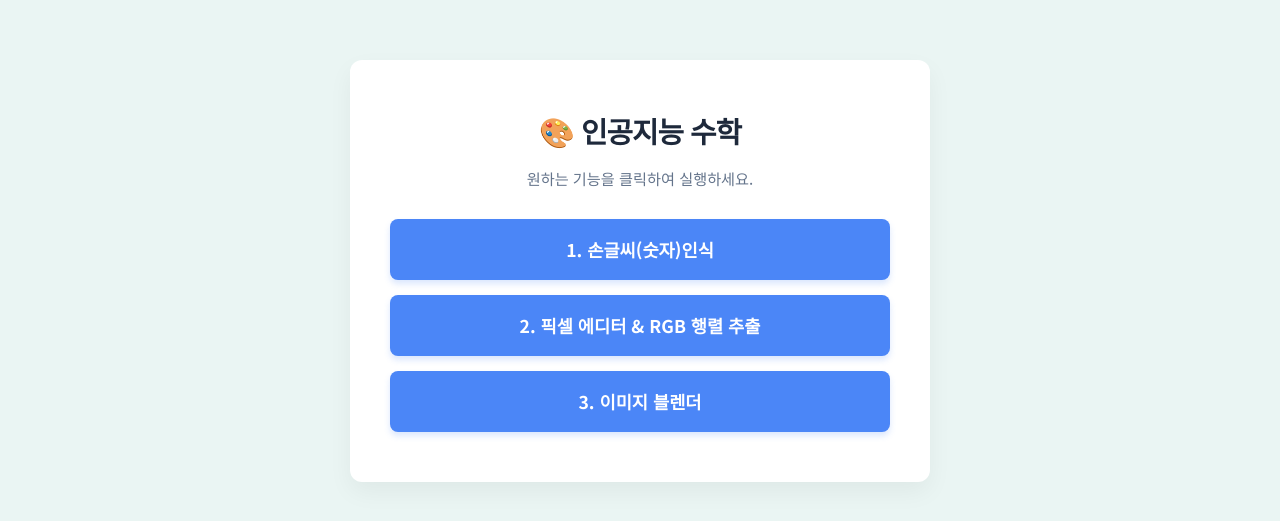
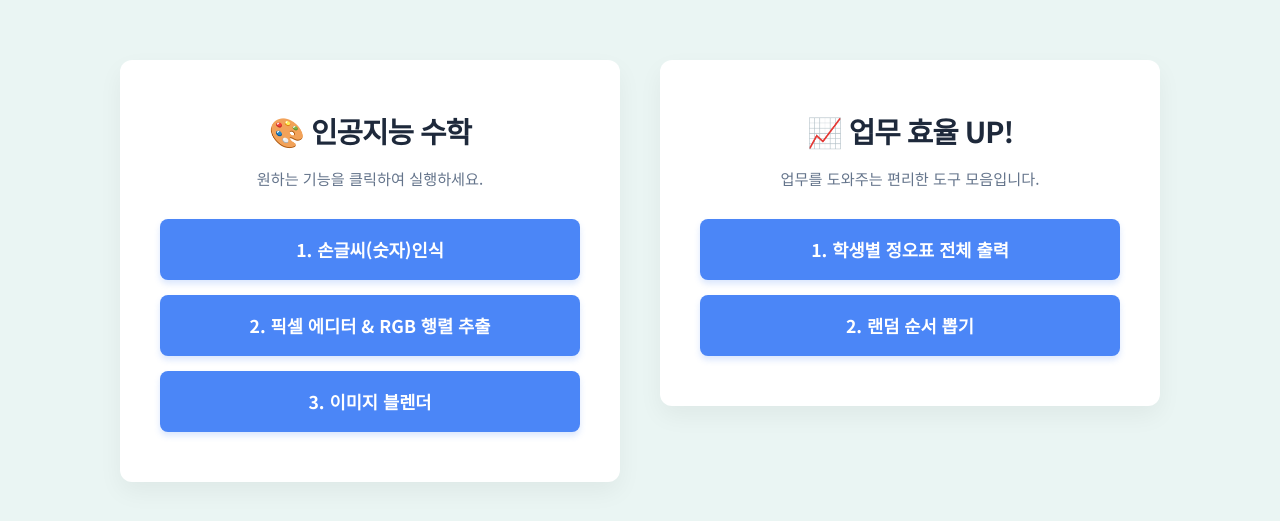
Before and after one commit to math7942/math_26, a plain HTML site: page index.html in a window 1280 px wide. Shown: the part 149-670 px from the top of the page. Drawn offline with Linux system fonts and the light colour scheme.

Commit message:
Update index.html

```diff
--- a/index.html
+++ b/index.html
@@ -18,6 +18,17 @@
             padding: 20px;
         }
 
+        /* 두 상자를 가로로 묶어주는 래퍼(Wrapper) 스타일 추가 */
+        .tools-wrapper {
+            display: flex;
+            gap: 40px; /* 두 상자 사이의 간격 */
+            justify-content: center;
+            align-items: flex-start;
+            flex-wrap: wrap; /* 화면이 좁아지면 자동으로 아래로 내려가게 함 */
+            width: 100%;
+            max-width: 1100px; /* 너무 넓어지지 않게 최대 너비 설정 */
+        }
+
         .container {
             background: white;
             padding: 50px 40px;
@@ -26,6 +37,8 @@
             text-align: center;
             max-width: 500px;
             width: 100%;
+            /* 상자가 wrapper 안에서 적절한 크기를 갖도록 설정 */
+            box-sizing: border-box;
         }
 
         h1 {
@@ -77,6 +90,8 @@
 </head>
 <body>
 
+    <div class="tools-wrapper">
+
         <div class="container">
             <h1>🎨 인공지능 수학</h1>
             <p>원하는 기능을 클릭하여 실행하세요.</p>
@@ -88,5 +103,17 @@
             </div>
         </div>
 
+        <div class="container">
+            <h1>📈 업무 효율 UP!</h1>
+            <p>업무를 도와주는 편리한 도구 모음입니다.</p>
+
+            <div class="menu-list">
+                <a href="Print Student Score Reports.html" class="menu-link" target="_blank">1. 학생별 정오표 전체 출력</a>
+                <a href="Randomize order.html" class="menu-link" target="_blank">2. 랜덤 순서 뽑기</a>
+            </div>
+        </div>
+
+    </div>
+
 </body>
 </html>
```
Lines whose indentation alone changed are shown as unchanged.
